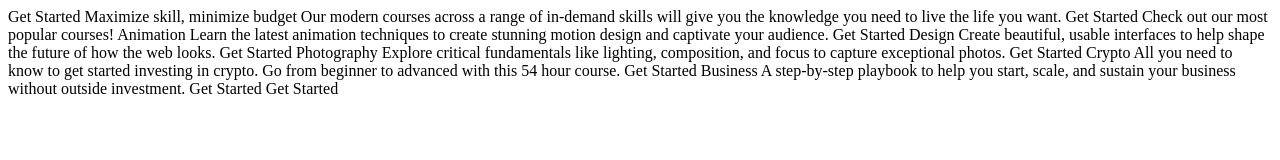
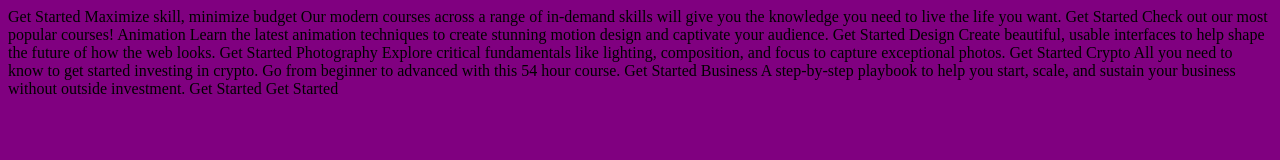
Before and after one commit to hschu91466/skilled-elearning-landing-pages, a plain HTML site: page starter-code/index.html in a window 1280 px wide. Drawn offline with Linux system fonts and the light colour scheme.

Commit message:
start scss

```diff
--- /dev/null
+++ b/css/style.scss
@@ -0,0 +1,3 @@
+body {
+    background: purple;
+}
--- a/starter-code/index.html
+++ b/starter-code/index.html
@@ -5,6 +5,7 @@
   <meta name="viewport" content="width=device-width, initial-scale=1.0">
 
   <link rel="icon" type="image/png" sizes="32x32" href="./assets/favicon-32x32.png">
+  <link rel="stylesheet" href="/css/style.css">
 
   <title>Frontend Mentor | Skilled e-learning landing page</title>
 </head>
```
Also changed, not shown: css/style.css (added), 1 other file.
